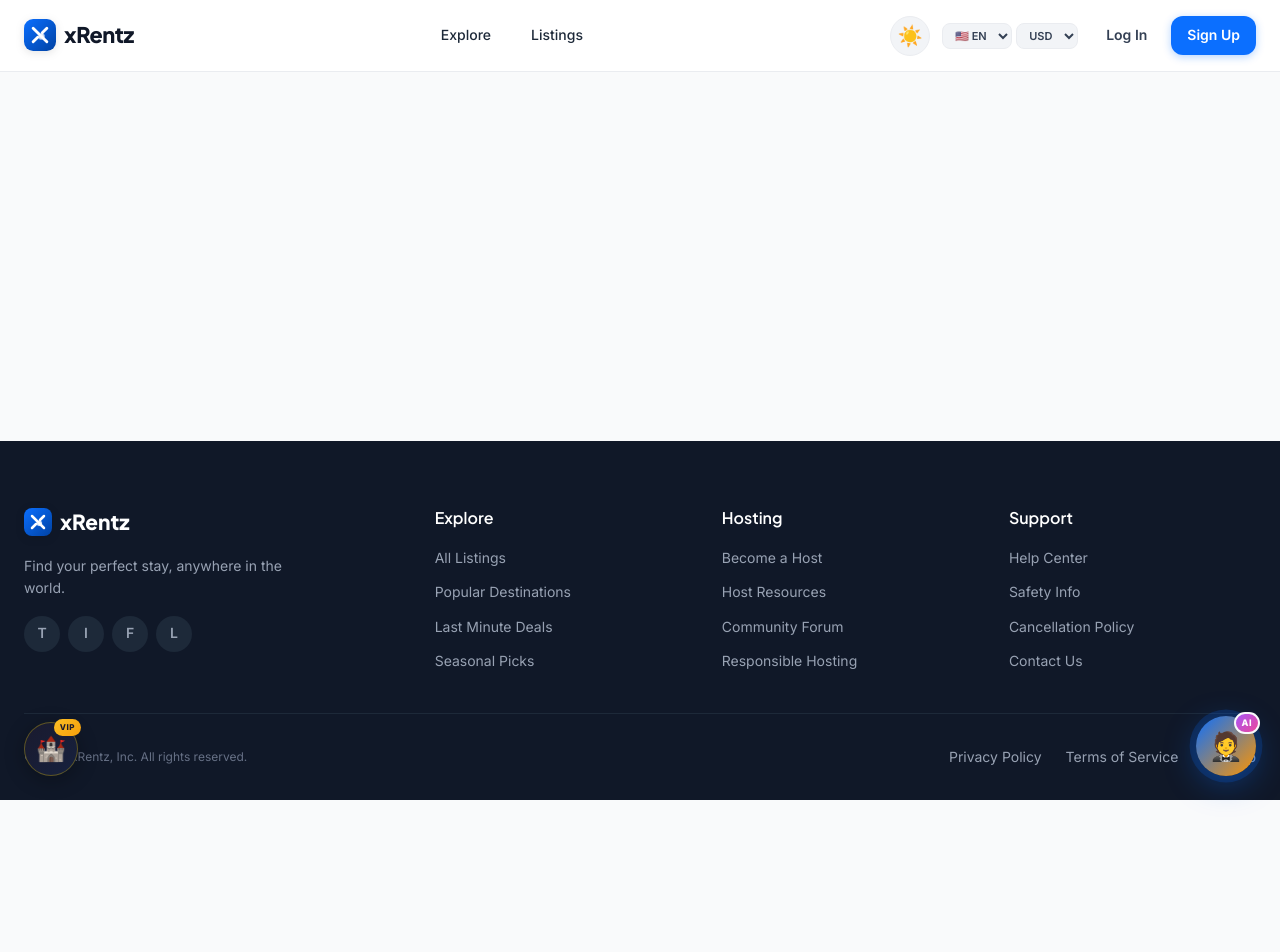
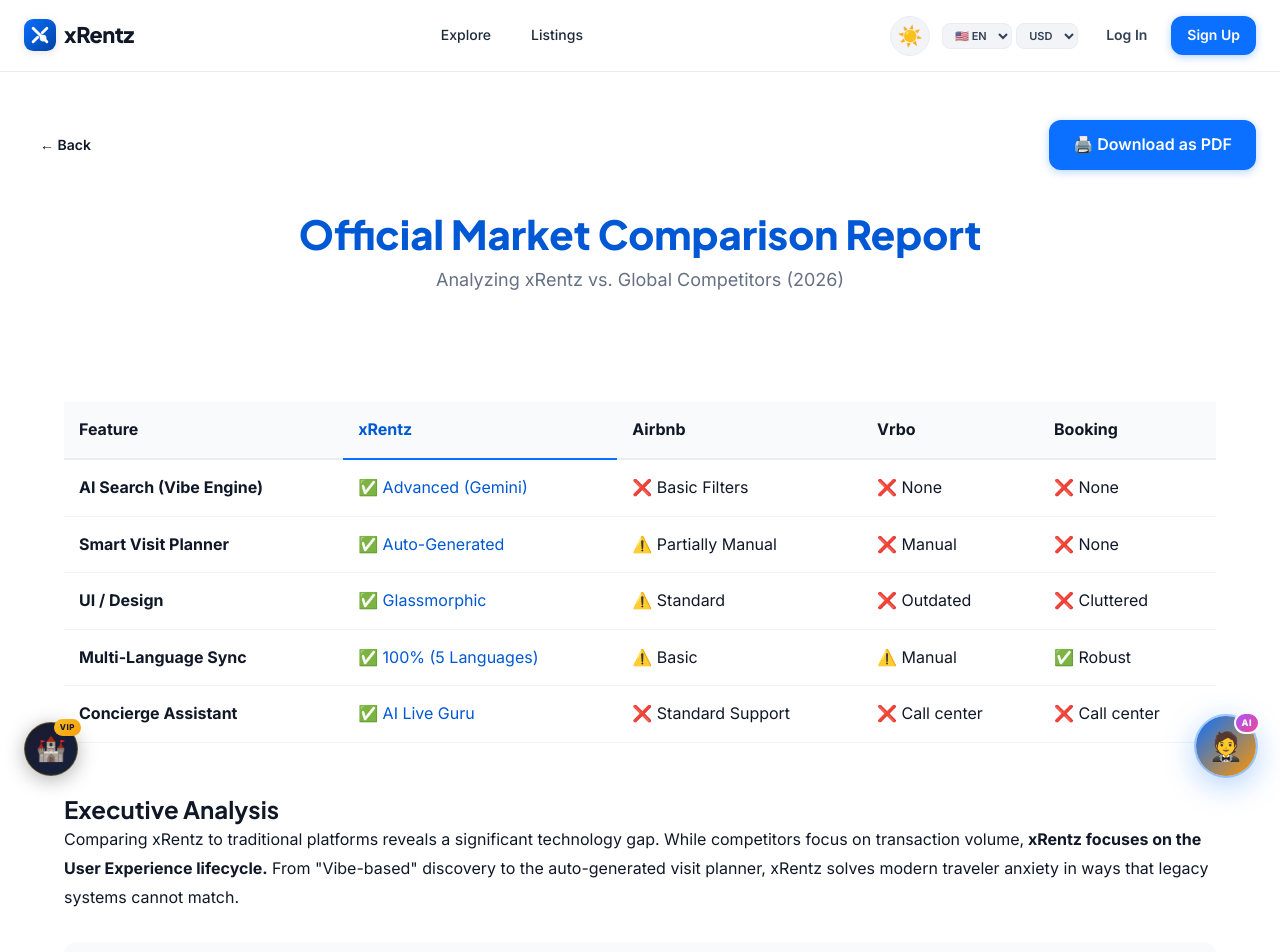
Before and after one commit to SourabhX16/xRentz, a React (Vite) app: page /comparison in a window 1280 px wide. Shown: the top 952 px of the page. Before the commit the page ends 800 px from the top, so only its background shows below. Built offline with nearby package versions, Linux system fonts and the light colour scheme.

Commit message:
feat: implement live comparison dashboard with PDF export capability

```diff
--- a/src/App.jsx
+++ b/src/App.jsx
@@ -14,6 +14,7 @@
 import HelpCenter from './pages/HelpCenter';
 import ContactUs from './pages/ContactUs';
 import CancellationPolicy from './pages/CancellationPolicy';
+import Comparison from './pages/Comparison';
 import './App.css';
 
 export default function App() {
@@ -32,6 +33,7 @@
           <Route path="/help" element={<HelpCenter />} />
           <Route path="/contact" element={<ContactUs />} />
           <Route path="/cancellation" element={<CancellationPolicy />} />
+          <Route path="/comparison" element={<Comparison />} />
         </Routes>
       </main>
       <Footer />
--- /dev/null
+++ b/src/pages/Comparison.jsx
@@ -0,0 +1,71 @@
+import './Support.css';
+
+export default function Comparison() {
+  const features = [
+    { name: 'AI Search (Vibe Engine)', xrentz: '✅ Advanced (Gemini)', airbnb: '❌ Basic Filters', vrbo: '❌ None', booking: '❌ None' },
+    { name: 'Smart Visit Planner', xrentz: '✅ Auto-Generated', airbnb: '⚠️ Partially Manual', vrbo: '❌ Manual', booking: '❌ None' },
+    { name: 'UI / Design', xrentz: '✅ Glassmorphic', airbnb: '⚠️ Standard', vrbo: '❌ Outdated', booking: '❌ Cluttered' },
+    { name: 'Multi-Language Sync', xrentz: '✅ 100% (5 Languages)', airbnb: '⚠️ Basic', vrbo: '⚠️ Manual', booking: '✅ Robust' },
+    { name: 'Concierge Assistant', xrentz: '✅ AI Live Guru', airbnb: '❌ Standard Support', vrbo: '❌ Call center', booking: '❌ Call center' }
+  ];
+
+  const handlePrint = () => {
+    window.print();
+  };
+
+  return (
+    <div className="support-page animate-fade-in" style={{ background: '#fff' }}>
+      <div className="support-container container">
+        <div style={{ display: 'flex', justifyContent: 'space-between', alignItems: 'center', marginBottom: '40px' }} className="no-print">
+          <button className="btn btn--outline btn--sm" onClick={() => window.history.back()}>← Back</button>
+          <button className="btn btn--primary btn--md" onClick={handlePrint}>🖨️ Download as PDF</button>
+        </div>
+
+        <header className="support-header">
+          <h1 style={{ color: 'var(--color-primary-600)' }}>Official Market Comparison Report</h1>
+          <p>Analyzing xRentz vs. Global Competitors (2026)</p>
+        </header>
+
+        <div className="support-card" style={{ border: 'none', boxShadow: 'none' }}>
+          <table style={{ width: '100%', borderCollapse: 'collapse', marginTop: '20px' }}>
+            <thead>
+              <tr style={{ background: 'var(--color-neutral-50)', textAlign: 'left' }}>
+                <th style={{ padding: '15px', borderBottom: '2px solid var(--color-neutral-200)' }}>Feature</th>
+                <th style={{ padding: '15px', borderBottom: '2px solid var(--color-primary-500)', color: 'var(--color-primary-600)' }}>xRentz</th>
+                <th style={{ padding: '15px', borderBottom: '2px solid var(--color-neutral-200)' }}>Airbnb</th>
+                <th style={{ padding: '15px', borderBottom: '2px solid var(--color-neutral-200)' }}>Vrbo</th>
+                <th style={{ padding: '15px', borderBottom: '2px solid var(--color-neutral-200)' }}>Booking</th>
+              </tr>
+            </thead>
+            <tbody>
+              {features.map((f, i) => (
+                <tr key={i}>
+                  <td style={{ padding: '15px', borderBottom: '1px solid var(--color-neutral-100)', fontWeight: 'bold' }}>{f.name}</td>
+                  <td style={{ padding: '15px', borderBottom: '1px solid var(--color-neutral-100)', color: 'var(--color-primary-600)' }}>{f.xrentz}</td>
+                  <td style={{ padding: '15px', borderBottom: '1px solid var(--color-neutral-100)' }}>{f.airbnb}</td>
+                  <td style={{ padding: '15px', borderBottom: '1px solid var(--color-neutral-100)' }}>{f.vrbo}</td>
+                  <td style={{ padding: '15px', borderBottom: '1px solid var(--color-neutral-100)' }}>{f.booking}</td>
+                </tr>
+              ))}
+            </tbody>
+          </table>
+
+          <div style={{ marginTop: '50px' }}>
+            <h3>Executive Analysis</h3>
+            <p style={{ lineHeight: '1.8' }}>
+              Comparing xRentz to traditional platforms reveals a significant technology gap. While competitors focus on transaction volume,
+              <strong> xRentz focuses on the User Experience lifecycle.</strong> From "Vibe-based" discovery to the auto-generated
+              visit planner, xRentz solves modern traveler anxiety in ways that legacy systems cannot match.
+            </p>
+          </div>
+
+          <div style={{ marginTop: '30px', padding: '20px', background: 'var(--color-neutral-50)', borderRadius: 'var(--radius-lg)' }}>
+            <p style={{ fontSize: '0.8rem', color: 'var(--color-neutral-500)' }}>
+              © 2026 xRentz Global Intelligence. This report is auto-generated for business assessment purposes.
+            </p>
+          </div>
+        </div>
+      </div>
+    </div>
+  );
+}
```
